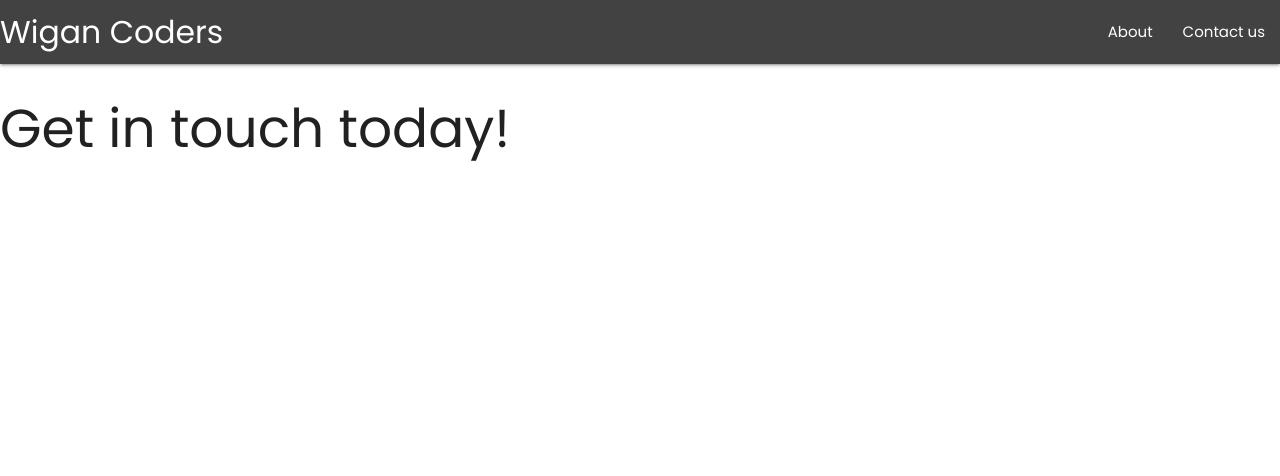
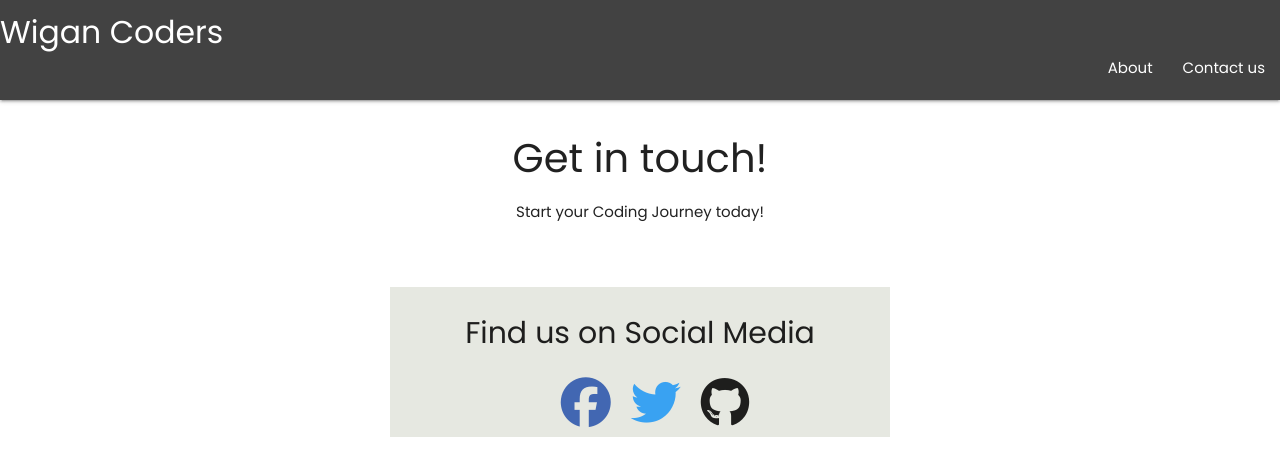
Before and after one commit to wigan-coders/wigan-coders-homepage, a Vue app: page /#/contact in a window 1280 px wide. Shown: the top 476 px of the page. Built offline with nearby package versions, Linux system fonts and the light colour scheme.

Commit message:
added social icons

```diff
--- a/index.html
+++ b/index.html
@@ -10,6 +10,7 @@
   </head>
   <body>
     <div id="app"></div>
-    <!-- built files will be auto injected -->
+    <script src="https://kit.fontawesome.com/e4dd43b3fd.js" crossorigin="anonymous"></script>
+
   </body>
 </html>
--- a/src/components/Contact.vue
+++ b/src/components/Contact.vue
@@ -1,25 +1,79 @@
 <template>
   <div class="contact">
-<div class="main-content">
-  <h2>Get in touch today!</h2>
-</div>
+    <div class="main-content">
+      <h2 class="contact-h2">Get in touch!</h2>
+      <p>Start your Coding Journey today!</p>
+      <div class="contact-links">
+        <h3 class="contact-h3">Find us on Social Media</h3>
+        <div class="icons">
+          <i class="fab fa-facebook"></i>
+          <i class="fab fa-twitter"></i>
+          <i class="fab fa-github"></i>
+        </div>
+      </div>
+    </div>
   </div>
 </template>
 
 <script>
 export default {
-  name: 'Contact',
-  data () {
-    return {
-    }
+  name: "Contact",
+  data() {
+    return {};
   }
-}
+};
 </script>
 
 <style>
+nav {
+  height: 100px;
+}
 .contact {
-  font-family: 'Poppins', sans-serif;
-
+  font-family: "Poppins", sans-serif;
+  text-align: center;
+}
+.main-content {
+  display: flex;
+  justify-content: center;
+  align-items: center;
+  flex-direction: column;
 }
 
+.contact-links {
+  background: #e6e8e1;
+  width: 100%;
+  max-width: 500px;
+  margin-top: 5%;
+}
+.contact-h2 {
+  font-size: 40px;
+}
+.contact-h3 {
+  font-size: 30px;
+}
+
+.fab {
+  font-size: 50px;
+  padding: 10px;
+}
+
+.fa-facebook {
+  color: #4267b2;
+}
+
+.fa-twitter {
+  color: #39a2f2;
+}
+
+.icons {
+  display: flex;
+  justify-content: center;
+  align-items: center;
+  flex-direction: row;
+  margin-left: 30px;
+}
+.main-content p {
+  padding: 0;
+  margin: 0;
+}
 </style>
--- a/src/components/Home.vue
+++ b/src/components/Home.vue
@@ -1,5 +1,8 @@
 <template>
   <div class="home">
+    <div class="home-content">
+      <h2>Welcome Home</h2>
+    </div>
 
   </div>
 </template>
--- a/src/components/Navbar.vue
+++ b/src/components/Navbar.vue
@@ -25,7 +25,14 @@ export default {
 <style>
 .navbar {
   font-family: 'Poppins', sans-serif;
-
+}
+.nav {
+  height: 100% !important;
+  max-height: 100px !important;
+}
+ul {
+  position: relative;
+  top: 36px;
 }
 
 </style>
```
